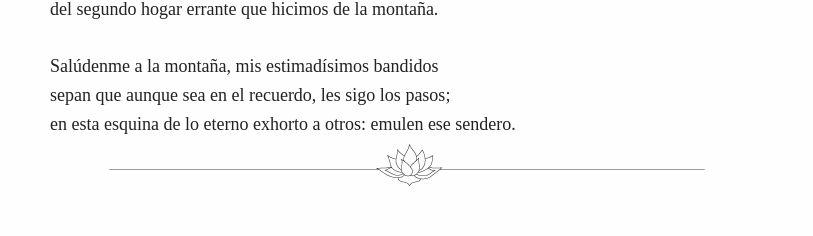
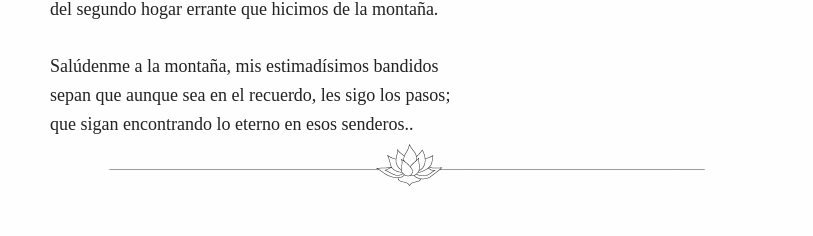
Before and after one commit to lfborjas/home, a Jekyll site: the page built from _posts/2017-03-19-sestina.markdown, in a window 1280 px wide. Shown: the part 1507-1743 px from the top of the page, without its empty margins (233-1046 px from the left). Built offline with Jekyll 4.4.1, drawn with Linux system fonts in a browser that asks for light colours.

Commit message:
hotfix of enmontanados

```diff
--- a/_posts/2017-03-19-sestina.markdown
+++ b/_posts/2017-03-19-sestina.markdown
@@ -50,4 +50,4 @@ location: Brooklyn, NY
 <p class="p2"><br></p>
 <p class="p3">Salúdenme a la montaña, mis estimadísimos bandidos</p>
 <p class="p3">sepan que aunque sea en el recuerdo, les sigo los pasos;</p>
-<p class="p3">en esta esquina de lo eterno exhorto a otros: emulen ese sendero.</p>
+<p class="p3">que sigan encontrando lo eterno en esos senderos..</p>
```
